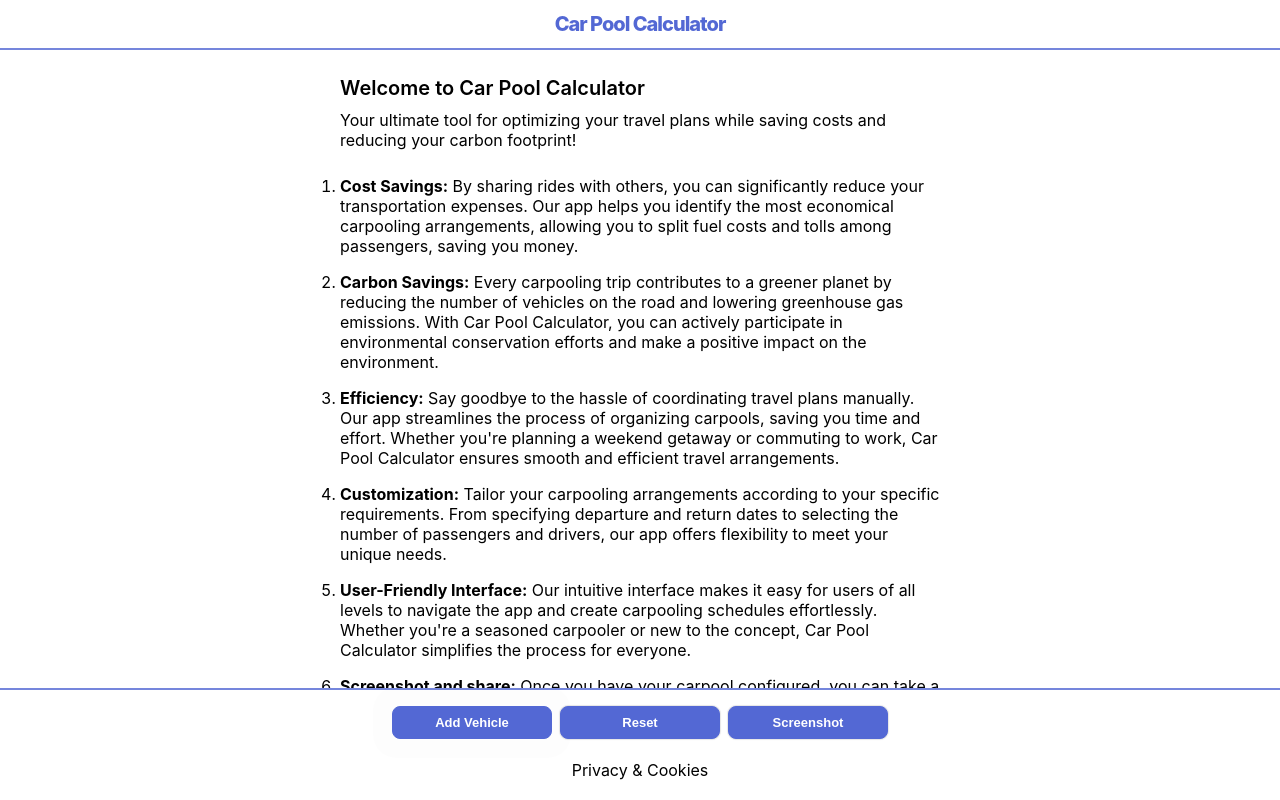
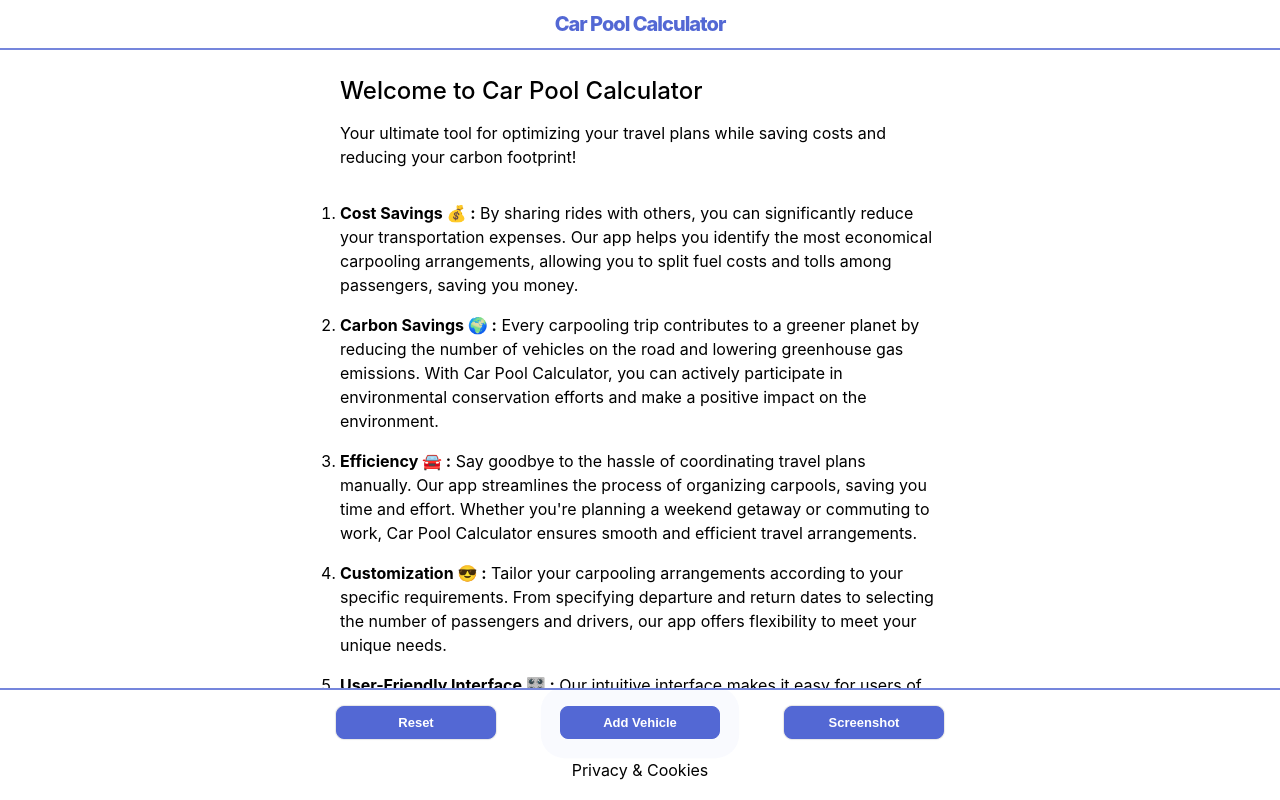
Before and after one commit to joewatts000/car-pool-calculator, a Next.js app: page /home/HomeContent in a window 1280 px wide. Built offline with nearby package versions, Linux system fonts and the light colour scheme.

Commit message:
improve html and content

```diff
--- a/components/Footer.tsx
+++ b/components/Footer.tsx
@@ -27,6 +27,14 @@ const Box = styled.div`
   padding: 1rem 0.5rem;
   background-color: #fff;
   border-top: 2px solid rgb(83 104 212 / 80%);
+
+  @media (min-width: 768px) {
+    gap: 3rem;
+  }
+
+  @media (min-width: 990px) {
+    gap: 4rem;
+  }
 `;
 
 const FooterButton = styled(Button)`
@@ -36,10 +44,10 @@ const FooterButton = styled(Button)`
   box-shadow: 0px 0px 1px 1px #0000001a;
   @keyframes pulse {
     0% {
-      box-shadow: 0 0 0 0px rgba(0, 0, 0, 0.2);
+      box-shadow: 0 0 0 0px rgb(83 104 212 / 70%);
     }
     100% {
-      box-shadow: 0 0 0 20px rgba(0, 0, 0, 0);
+      box-shadow: 0 0 0 20px rgb(83 104 212 / 0%);
     }
   }
   ${({ withPulse }) => withPulse && 'animation: pulse 2s infinite;'}
@@ -64,10 +72,10 @@ const Footer = ({ openPopup, resetCars }) => {
 
   return (
     <Box className="hide-when-screenshot">
+      <FooterButton onClick={resetCars}>Reset</FooterButton>
       <FooterButton withPulse={!hasClicked} onClick={handleAddVehicle}>
         Add Vehicle
       </FooterButton>
-      <FooterButton onClick={resetCars}>Reset</FooterButton>
       <FooterButton onClick={screenshot}>Screenshot</FooterButton>
       {isScreenShotting && <ScreenshotStyles />}
     </Box>
--- a/components/Vehicles.tsx
+++ b/components/Vehicles.tsx
@@ -24,27 +24,41 @@ const CarBox = styled.div`
   gap: 1rem;
   flex-wrap: wrap;
 `;
+const StartBox = styled.div`
+  text-align: center;
+  margin-top: 20px;
+
+  p {
+    font-size: 1.3rem;
+  }
+`;
+const Spacer = styled.div`
+  height: 50px;
+`;
 
 const Vehicles = ({ cars, deleteCar, updateCar }) => {
-  console.log(cars);
   return (
     <Box>
       {cars.length < 1 && <IntroContent />}
-      <CarBox>
-        {cars.length > 0 ? (
-          cars.map((car, index) => (
+      {cars.length > 0 ? (
+        cars.map((car, index) => (
+          <CarBox key={index}>
             <Car
-              key={index}
               car={car}
               deleteCar={deleteCar}
               index={index}
               updateCar={updateCar}
             />
-          ))
-        ) : (
-          <h2>Click &quot;Add vehicle&quot; below to start</h2>
-        )}
-      </CarBox>
+          </CarBox>
+        ))
+      ) : (
+        <StartBox>
+          <p>
+            Click <strong>&quot;Add vehicle&quot;</strong> below to start
+          </p>
+          <Spacer />
+        </StartBox>
+      )}
     </Box>
   );
 };
--- a/components/home/IntroContent.tsx
+++ b/components/home/IntroContent.tsx
@@ -10,8 +10,19 @@ const Intro = styled.div`
   bottom: 0;
   background-color: white;
 
+  h2 {
+    font-size: 1.5rem;
+    margin-bottom: 1rem;
+  }
+
   li {
     margin-bottom: 1rem;
+    line-height: 1.5;
+  }
+
+  p {
+    margin-bottom: 1rem;
+    line-height: 1.5;
   }
 `;
 
@@ -23,7 +34,7 @@ const IntroContent = () => {
   return (
     <Intro>
       <header>
-        <h1>Welcome to Car Pool Calculator</h1>
+        <h2>Welcome to Car Pool Calculator</h2>
         <p>
           Your ultimate tool for optimizing your travel plans while saving costs
           and reducing your carbon footprint!
@@ -34,21 +45,22 @@ const IntroContent = () => {
           <Spacer />
           <ol>
             <li>
-              <strong>Cost Savings:</strong> By sharing rides with others, you
-              can significantly reduce your transportation expenses. Our app
+              <strong>Cost Savings 💰 :</strong> By sharing rides with others,
+              you can significantly reduce your transportation expenses. Our app
               helps you identify the most economical carpooling arrangements,
               allowing you to split fuel costs and tolls among passengers,
               saving you money.
             </li>
             <li>
-              <strong>Carbon Savings:</strong> Every carpooling trip contributes
-              to a greener planet by reducing the number of vehicles on the road
-              and lowering greenhouse gas emissions. With Car Pool Calculator,
-              you can actively participate in environmental conservation efforts
-              and make a positive impact on the environment.
+              <strong>Carbon Savings 🌍 :</strong> Every carpooling trip
+              contributes to a greener planet by reducing the number of vehicles
+              on the road and lowering greenhouse gas emissions. With Car Pool
+              Calculator, you can actively participate in environmental
+              conservation efforts and make a positive impact on the
+              environment.
             </li>
             <li>
-              <strong>Efficiency:</strong> Say goodbye to the hassle of
+              <strong>Efficiency 🚘 :</strong> Say goodbye to the hassle of
               coordinating travel plans manually. Our app streamlines the
               process of organizing carpools, saving you time and effort.
               Whether you&apos;re planning a weekend getaway or commuting to
@@ -56,34 +68,34 @@ const IntroContent = () => {
               arrangements.
             </li>
             <li>
-              <strong>Customization:</strong> Tailor your carpooling
+              <strong>Customization 😎 :</strong> Tailor your carpooling
               arrangements according to your specific requirements. From
               specifying departure and return dates to selecting the number of
               passengers and drivers, our app offers flexibility to meet your
               unique needs.
             </li>
             <li>
-              <strong>User-Friendly Interface:</strong> Our intuitive interface
-              makes it easy for users of all levels to navigate the app and
-              create carpooling schedules effortlessly. Whether you&apos;re a
-              seasoned carpooler or new to the concept, Car Pool Calculator
-              simplifies the process for everyone.
+              <strong>User-Friendly Interface 🎛️ :</strong> Our intuitive
+              interface makes it easy for users of all levels to navigate the
+              app and create carpooling schedules effortlessly. Whether
+              you&apos;re a seasoned carpooler or new to the concept, Car Pool
+              Calculator simplifies the process for everyone.
             </li>
             <li>
-              <strong>Screenshot and share:</strong> Once you have your carpool
-              configured, you can take a screenshot and share it with your
-              friends, family or coworkers. This way, everyone knows the plan
-              and can join in on the fun.
+              <strong>Screenshot and share 🚀 :</strong> Once you have your
+              carpool configured, you can take a screenshot and share it with
+              your friends, family or coworkers. This way, everyone knows the
+              plan and can join in on the fun.
             </li>
             <li>
-              <strong>It&apos;s free!</strong>
+              <strong>It&apos;s free!</strong> So get started today 🥳
             </li>
           </ol>
         </section>
       </main>
       <footer>
         <p>
-          Join the movement towards sustainable transportation and
+          So join the movement towards sustainable transportation and
           cost-effective travel with Car Pool Calculator. Start optimizing your
           carpooling arrangements today and experience the benefits of
           collaborative commuting. Let&apos;s ride together for a greener and
--- a/misc/exportAsImage.js
+++ b/misc/exportAsImage.js
@@ -28,17 +28,17 @@ const exportAsImage = async (element, imageFileName) => {
 };
 
 const downloadImage = (blob, fileName) => {
-  const fakeLink = window.document.createElement("a");
-  fakeLink.style = "display:none;";
-  fakeLink.download = fileName;
+  const link = window.document.createElement("a");
+  link.style = "display:none;";
+  link.download = fileName;
 
-  fakeLink.href = blob;
+  link.href = blob;
 
-  document.body.appendChild(fakeLink);
-  fakeLink.click();
-  document.body.removeChild(fakeLink);
+  document.body.appendChild(link);
+  link.click();
+  document.body.removeChild(link);
 
-  fakeLink.remove();
+  link.remove();
 };
 
 export default exportAsImage;
--- a/pages/home/HomeContent.tsx
+++ b/pages/home/HomeContent.tsx
@@ -107,7 +107,9 @@ const HomeContent = () => {
     <>
       <GlobalStyle height={height} />
       <Header>
-        <PageTitle href="/">Car Pool Calculator</PageTitle>
+        <h1>
+          <PageTitle href="/">Car Pool Calculator</PageTitle>
+        </h1>
       </Header>
       <Main id="scrolling-container" height={height}>
         <Vehicles deleteCar={deleteCar} cars={cars} updateCar={updateCar} />
```
Also changed, not shown: components/passenger/Passenger.tsx (+0 -23 lines), pages/privacy/index.tsx (+19 -1 lines).
